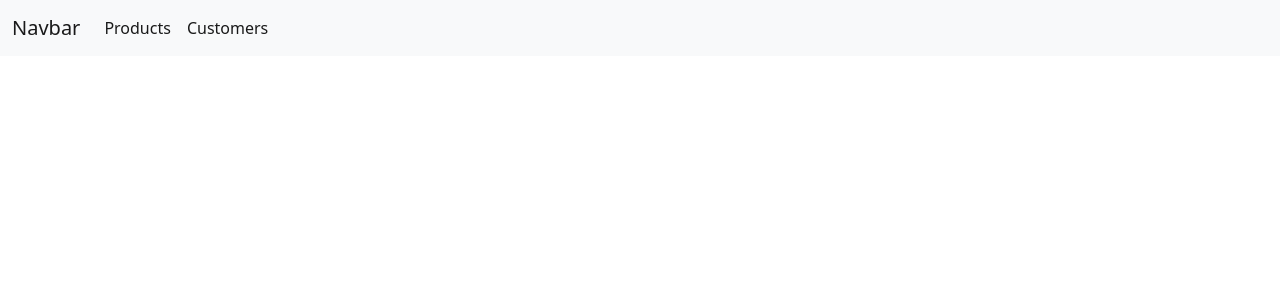
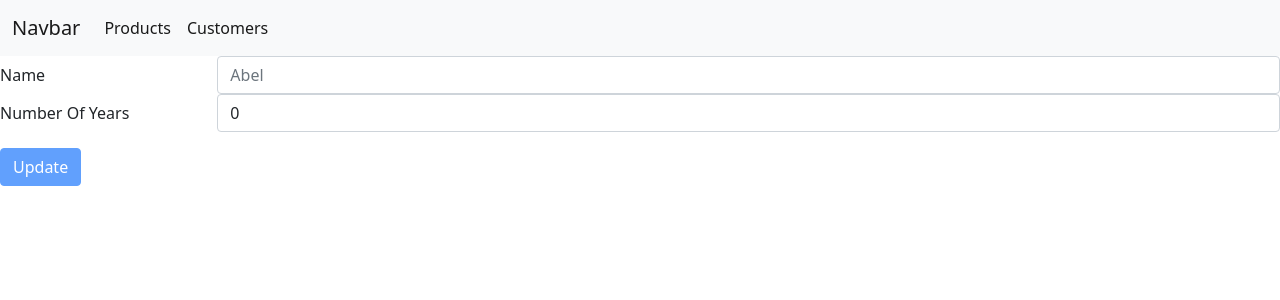
Before and after one commit to KalabSisaySE/my-ecommerce-app, an Angular app: page /customers/edit/1 in a window 1280 px wide. Before the commit this address led to /. Shown: the top 300 px of the page. Built offline with nearby package versions, Linux system fonts and the light colour scheme.

Commit message:
customer-edit

```diff
--- a/src/app/app-routing.module.ts
+++ b/src/app/app-routing.module.ts
@@ -1,6 +1,7 @@
 import { NgModule } from '@angular/core';
 import { RouterModule, Routes } from '@angular/router';
 import { CustomersComponent } from './customers/customers.component';
+import { EditCustomerComponent } from './edit-customer/edit-customer.component';
 import { EditProductComponent } from './edit-product/edit-product.component';
 import { ProductsComponent } from './products/products.component';
 
@@ -16,6 +17,10 @@ const routes: Routes = [
   {
     path: "customers",
     component: CustomersComponent
+  },
+  {
+    path: 'customers/edit/:id',
+    component: EditCustomerComponent
   }
 ];
 
--- a/src/app/app.module.ts
+++ b/src/app/app.module.ts
@@ -7,13 +7,15 @@ import { AppComponent } from './app.component';
 import { ProductsComponent } from './products/products.component';
 import { CustomersComponent } from './customers/customers.component';
 import { EditProductComponent } from './edit-product/edit-product.component';
+import { EditCustomerComponent } from './edit-customer/edit-customer.component';
 
 @NgModule({
   declarations: [
     AppComponent,
     ProductsComponent,
     CustomersComponent,
-    EditProductComponent
+    EditProductComponent,
+    EditCustomerComponent
   ],
   imports: [
     BrowserModule,
--- a/src/app/customers/customers.component.html
+++ b/src/app/customers/customers.component.html
@@ -7,7 +7,7 @@
             <h5 class="card-title" [style.color]="customersArray.numberOfYear > 2? 'orange': 'black'">{{customersArray.name}}</h5>
             <p class="card-text">ID: {{customersArray.id}}</p>
             <p class="card-text">Year: {{customersArray.numberOfYear}}</p>
-            <a href="#" class="btn btn-primary">Go somewhere</a>
+            <a class="btn btn-primary" (click)="editCustomer(customersArray.id)">Go somewhere</a>
         </div>
     </div>
 </div>
--- a/src/app/customers/customers.component.ts
+++ b/src/app/customers/customers.component.ts
@@ -1,4 +1,5 @@
 import { Component, OnInit } from '@angular/core';
+import { Router } from '@angular/router';
 import { CUSTOMERS } from './customer.object';
 
 @Component({
@@ -8,9 +9,14 @@ import { CUSTOMERS } from './customer.object';
 })
 export class CustomersComponent implements OnInit {
 customerList = CUSTOMERS
-  constructor() { }
+  constructor(private router: Router) { }
 
   ngOnInit(): void {
   }
 
+  editCustomer(id: number){
+    console.log('id');
+    this.router.navigateByUrl('/customers/edit/' + id);
+  }
+
 }
--- /dev/null
+++ b/src/app/edit-customer/edit-customer.component.html
@@ -0,0 +1,26 @@
+<form (ngSubmit)="updateCustomer()" #x=ngForm>
+    <div class="mb-3 row">
+        <label for="name" class="col-sm-2 col-form-label">Name</label>
+        <div class="col-sm-10">
+            <input required minlength="4" type="text" class="form-control" id="name" name="name" #name="ngModel" [(ngModel)]="c.name" [placeholder]="selectedCustomer.name">
+        </div>
+        <div *ngIf="name.invalid && (name.dirty || name.touched)" class="alert alert-danger">
+            <div *ngIf="name.errors?.['required']">
+                Name is required.
+            </div>
+            <div *ngIf="name.errors?.['minlength']">
+                Name must be at least 4 characters long.
+            </div>
+        </div>
+        <label for="nyear" class="col-sm-2 col-form-label">Number Of Years</label>
+        <div class="col-sm-10">
+            <input required type="text" class="form-control" id="nyear" name="nyear" #nyear="ngModel" [(ngModel)]="c.numberOfYear" [placeholder]="selectedCustomer.numberOfYear">
+        </div>
+        <div *ngIf="nyear.invalid && (nyear.dirty || nyear.touched)" class="alert alert-danger">
+            <div *ngIf="nyear.errors?.['required']">
+                Name is required.
+            </div>
+        </div>
+    </div>
+    <button type="submit" class="btn btn-primary" [disabled]="!x.valid">Update</button>
+</form>
--- /dev/null
+++ b/src/app/edit-customer/edit-customer.component.ts
@@ -0,0 +1,41 @@
+import { Component, OnInit } from '@angular/core';
+import { ActivatedRoute, Router } from '@angular/router';
+import { Customer, CUSTOMERS } from '../customers/customer.object';
+
+@Component({
+  selector: 'app-edit-customer',
+  templateUrl: './edit-customer.component.html',
+  styleUrls: ['./edit-customer.component.css']
+})
+export class EditCustomerComponent implements OnInit {
+  customers = CUSTOMERS;
+  selectedCustomer = new Customer();
+  c = new Customer()
+  constructor(
+    private route:ActivatedRoute,
+    private router: Router) { }
+
+  ngOnInit(): void {
+    this.route.params.subscribe(
+      param => {
+          console.log (param['id']);
+      }
+    );
+    this.route.params.subscribe(
+      param => {
+          for (let customer of this.customers){
+            if (customer.id == param["id"]){ this.selectedCustomer = customer; }
+          }
+      }
+    );
+  }
+
+  updateCustomer(){
+    console.log('This is update customers')
+    this.selectedCustomer.name = this.c.name;
+    this.selectedCustomer.numberOfYear = this.c.numberOfYear;
+    //this.p = new Customers();
+    this.router.navigateByUrl('customers');
+  }
+
+}
```
Also changed, not shown: src/app/edit-customer/edit-customer.component.css (added), 1 other file (tests, documents, lock files or other folders).
